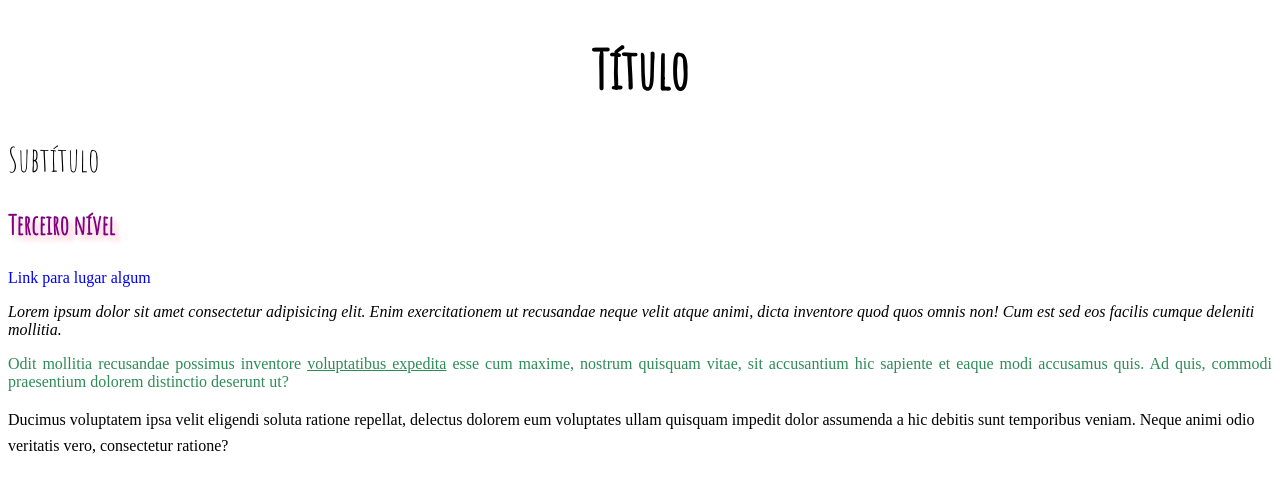
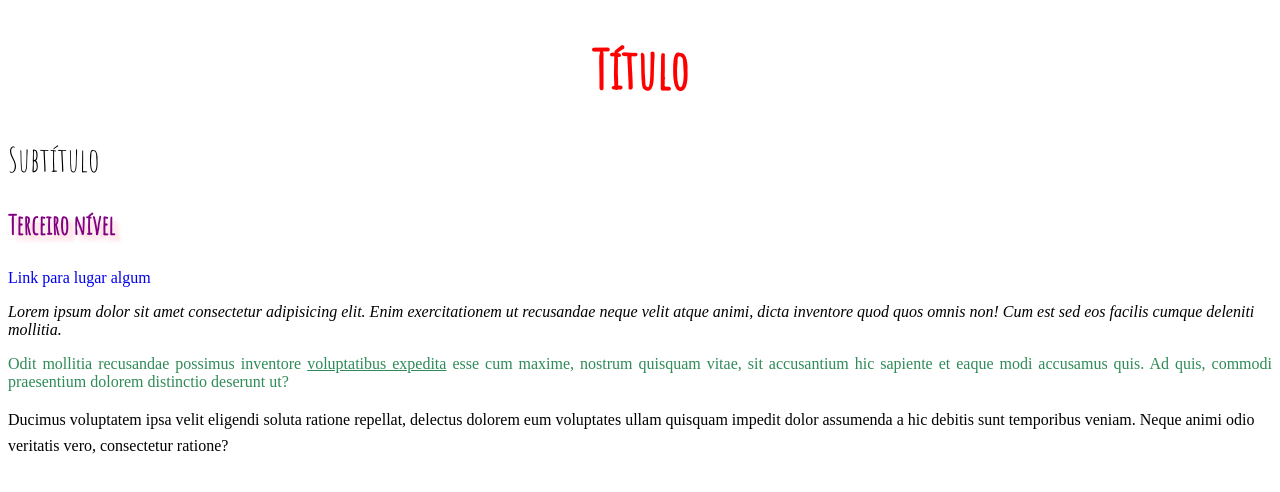
Before and after one commit to juliapcp/css-fonts, a plain HTML site: page index.html in a window 1280 px wide. In both pictures the pointer is over the element "Título". Drawn offline with Linux system fonts and the light colour scheme.

Commit message:
Add files via upload

```diff
--- a/fontes.css
+++ b/fontes.css
@@ -40,3 +40,7 @@ p:last-of-type {  /* o ultimo do tipo p */
 .fontecursiva {
     font-family: 'Amatic SC', cursive;
 }
+
+h1:hover { /* quando o ponteiro ta em cima é a função hover */
+    color: red;
+}
```
